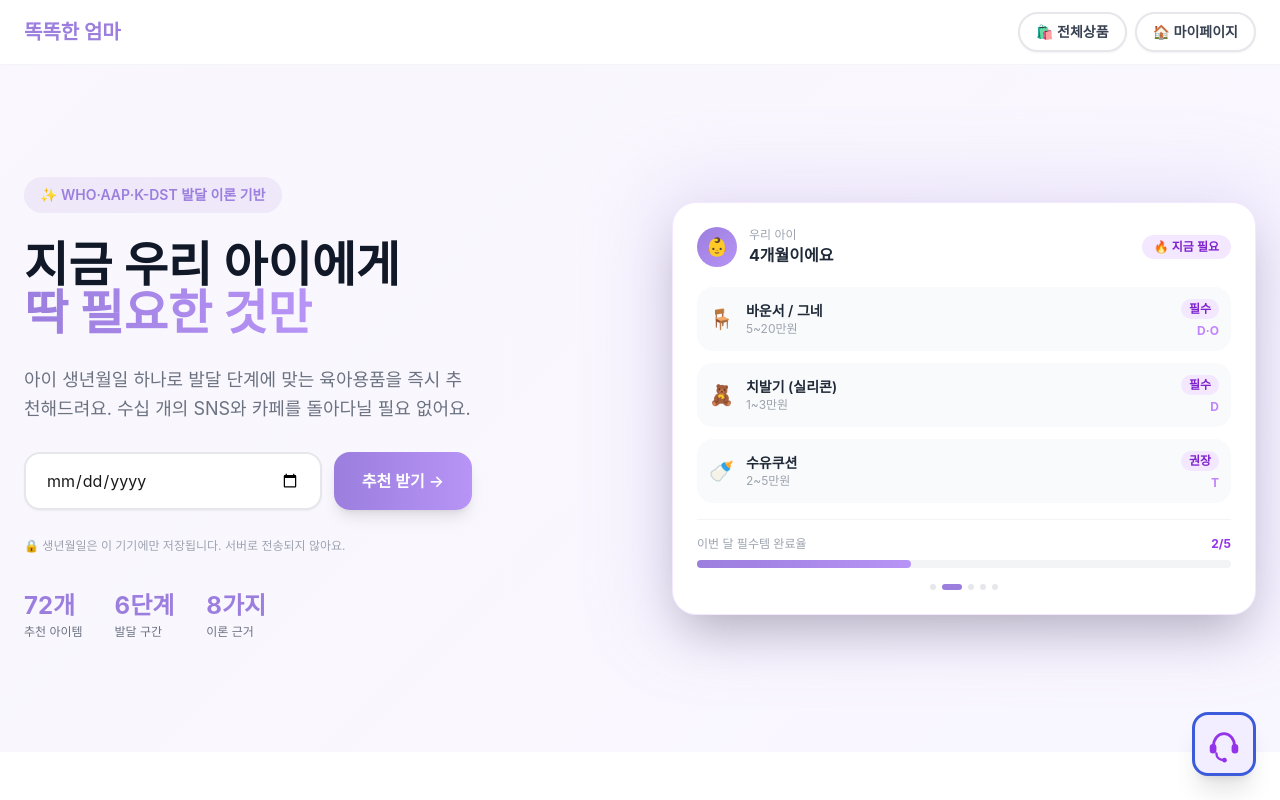
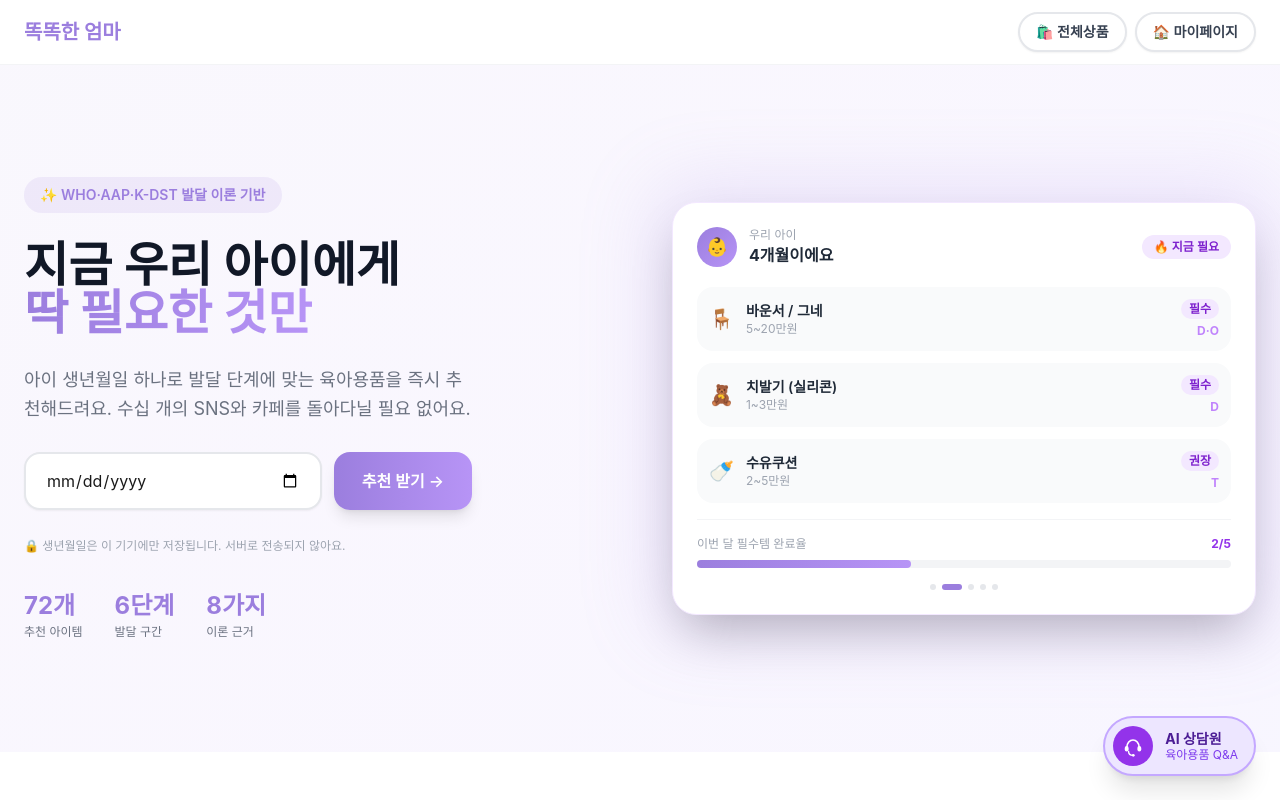
Before and after one commit to jinlee13/ica9-team5-momstouch, a Next.js app: page / in a window 1280 px wide. Shown: the top 800 px of the page. Built offline with nearby package versions, Linux system fonts and the light colour scheme.

Commit message:
fix: AI 상담원 플로팅 버튼 좌측 원형 아이콘 헤드셋으로 변경 (스파클→헤드셋)

```diff
--- a/components/chat/ChatFloatButton.tsx
+++ b/components/chat/ChatFloatButton.tsx
@@ -17,22 +17,26 @@ export default function ChatFloatButton() {
     <>
       <button
         onClick={() => setIsOpen(true)}
-        className="fixed bottom-6 right-6 z-40 w-16 h-16 rounded-2xl shadow-xl transition-all hover:scale-105 active:scale-95 hover:shadow-2xl flex items-center justify-center"
-        style={{ background: '#F3EEFF', border: '3px solid #3B5BDB' }}
+        className="fixed bottom-6 right-6 z-40 flex items-center gap-3 pl-2 pr-4 py-2 rounded-full shadow-xl transition-all hover:scale-105 active:scale-95 hover:shadow-2xl"
+        style={{ background: '#EDE6FF', border: '2px solid #C4A8FF' }}
         aria-label="AI 상담 열기"
       >
-        <svg width="38" height="38" viewBox="0 0 40 40" fill="none" xmlns="http://www.w3.org/2000/svg">
-          {/* 헤드밴드 */}
-          <path d="M9 22C9 14.82 13.925 9 20 9s11 5.82 11 13" stroke="#9333EA" strokeWidth="3" strokeLinecap="round" fill="none"/>
-          {/* 왼쪽 이어컵 */}
-          <rect x="5" y="20" width="7" height="10" rx="3.5" fill="#9333EA"/>
-          {/* 오른쪽 이어컵 */}
-          <rect x="28" y="20" width="7" height="10" rx="3.5" fill="#9333EA"/>
-          {/* 마이크 암 */}
-          <path d="M12 30c0 4.5 3.5 7 8 7" stroke="#9333EA" strokeWidth="2.5" strokeLinecap="round" fill="none"/>
-          {/* 마이크 */}
-          <circle cx="20.5" cy="37" r="2.5" fill="#9333EA"/>
-        </svg>
+        {/* 왼쪽 원형 헤드셋 아이콘 */}
+        <div className="w-10 h-10 rounded-full flex items-center justify-center flex-shrink-0"
+             style={{ background: '#9333EA' }}>
+          <svg width="22" height="22" viewBox="0 0 40 40" fill="none" xmlns="http://www.w3.org/2000/svg">
+            <path d="M9 22C9 14.82 13.925 9 20 9s11 5.82 11 13" stroke="white" strokeWidth="3" strokeLinecap="round" fill="none"/>
+            <rect x="5" y="20" width="7" height="10" rx="3.5" fill="white"/>
+            <rect x="28" y="20" width="7" height="10" rx="3.5" fill="white"/>
+            <path d="M12 30c0 4.5 3.5 7 8 7" stroke="white" strokeWidth="2.5" strokeLinecap="round" fill="none"/>
+            <circle cx="20.5" cy="37" r="2.5" fill="white"/>
+          </svg>
+        </div>
+        {/* 텍스트 */}
+        <div className="flex flex-col items-start">
+          <span className="text-sm font-bold leading-tight" style={{ color: '#4C1D95' }}>AI 상담원</span>
+          <span className="text-xs leading-tight" style={{ color: '#7C3AED' }}>육아용품 Q&A</span>
+        </div>
       </button>
 
       <ChatModal
```
